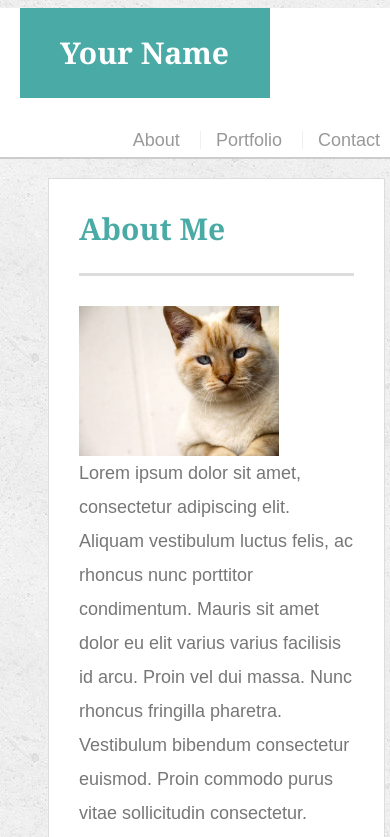
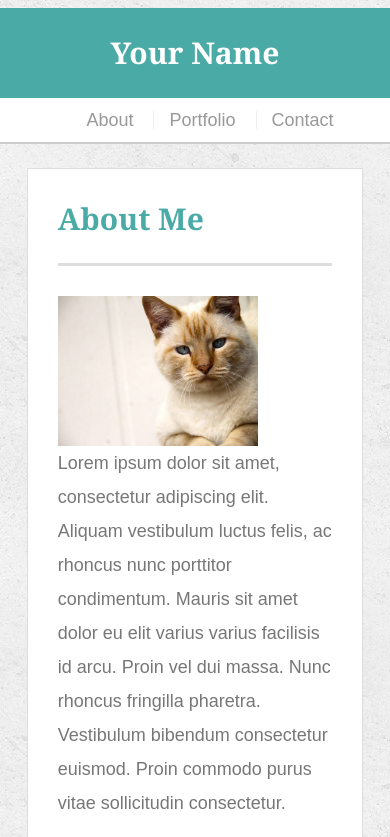
Before and after one commit to jjeskovs/Coding-Portfolio, a plain HTML site: page index.html in a window 390 px wide. Shown: the top 837 px of the page. Drawn offline with Linux system fonts and the light colour scheme.

Commit message:
Index html all done

```diff
--- a/assets/css/style.css
+++ b/assets/css/style.css
@@ -17,6 +17,12 @@ body {
   max-width: 960px;
   margin: 0 auto;
   clear: both;
+}
+
+.clearfix::after {
+  clear: both;
+  content: "";
+  display: block;
 }
 
 h1,
@@ -223,21 +229,20 @@ input[type=submit] {
     margin-top: 0px;
     margin-left: 5%;
     padding-top: 0px;
-}
+  }
 
 #masthead {
   width: 100%;
   left: 0;
-}
+  }
 
 #logo {
-  margin-left: 5%;
-}
+  margin-left: 6%;
+  }
 
 nav {
-  padding-right: 10px;
-}
-
+  padding-right: 5%;
+  }
 }
 
 @media screen and (max-width: 768px) {
@@ -245,15 +250,32 @@ nav {
   .main-section {
     width: 90%;
     float: none;
-    margin: 40px;
+    margin: 5%;
     padding-top: 0px;
+    margin-top: 0px;
+  }
+}
+
+@media screen and (max-width: 640px) {
+nav {
+  float: none;
+  clear: both;
+  text-align: center;
+  padding: 5px;
+
+}
+
+.main-section {
+  margin-top: 30px;
+
+}
+#logo {
+width: 100%;
+margin-top: 0;
+margin-left: 0;
+top: 0;
 }
 
 
 
-
-
-
 }
-
-/* @media screen and (max-width: 640px) */
--- a/index.html
+++ b/index.html
@@ -13,7 +13,7 @@
   <header id="masthead">
     <div class="container">
       <a href="index.html" id="logo">Your Name</a>
-      <nav>
+      <nav class="clearfix">
         <a href="index.html">About</a>
         <a href="portfolio.html">Portfolio</a>
         <a href="contact.html">Contact</a>
```
